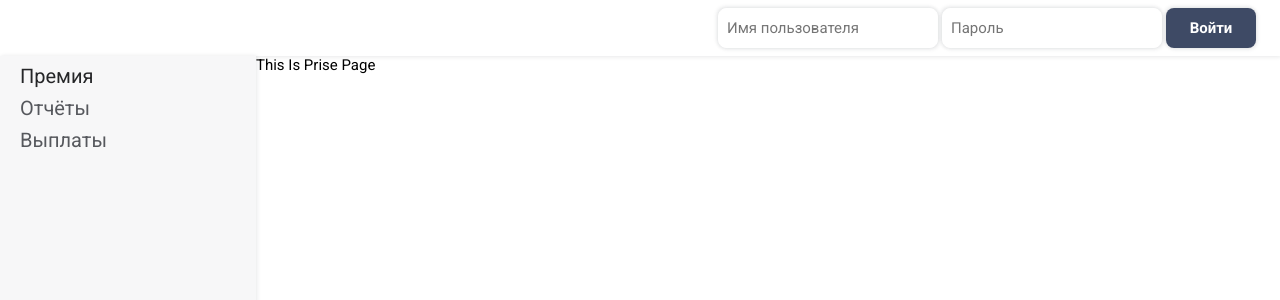
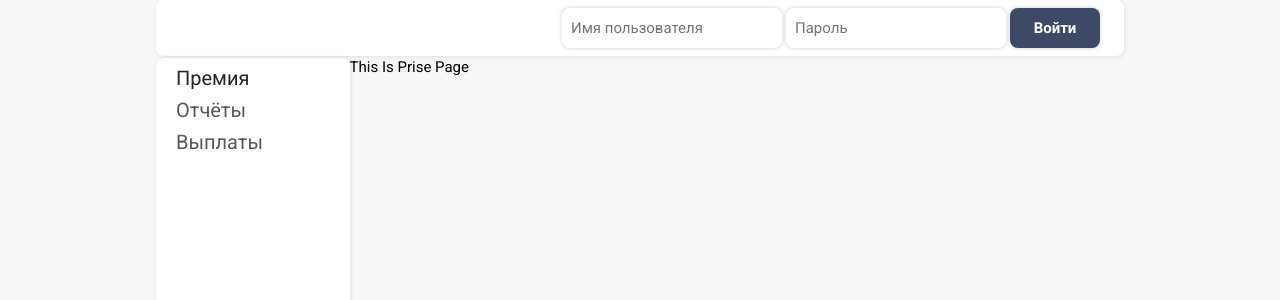
Before and after one commit to Shertor/mdgt-dashboard, a React (Create React App) app: page / in a window 1280 px wide. Shown: the top 300 px of the page. Built offline with nearby package versions, Linux system fonts and the light colour scheme.

Commit message:
Фиксированная ширина и Настройки Фона

```diff
--- a/src/App.css
+++ b/src/App.css
@@ -1,6 +1,10 @@
 .content-wrapper {
 	height: 100vh;
+	max-width: 968px;
+	margin: 0 auto;
 	display: grid;
+
+	row-gap: 0.15rem;
 
 	grid-template-rows: min-content;
 }
--- a/src/Components/LogInBar/LogInBar.css
+++ b/src/Components/LogInBar/LogInBar.css
@@ -11,6 +11,10 @@
 	display: inline-flex;
 	align-items: center;
 	justify-content: flex-end;
+
+	background-color: var(--container-color);
+
+	border-radius: 0.5rem;
 
 	box-shadow: 1px 1px 4px hsla(var(--hue), 24%, 15%, 0.1);
 }
--- a/src/Components/Navigation/Navigation.css
+++ b/src/Components/Navigation/Navigation.css
@@ -8,7 +8,8 @@
 
 	font-size: var(--h2-font-size);
 
-	background-color: var(--body-color);
+	background-color: var(--container-color);
+	border-radius: 0.5rem;
 
 	box-shadow: 1px 0px 4px hsla(var(--hue), 24%, 15%, 0.1);
 }
--- a/src/index.css
+++ b/src/index.css
@@ -99,3 +99,7 @@ img {
 	max-width: 100%;
 	height: auto;
 }
+
+#root {
+	background-color: var(--body-color);
+}
```
